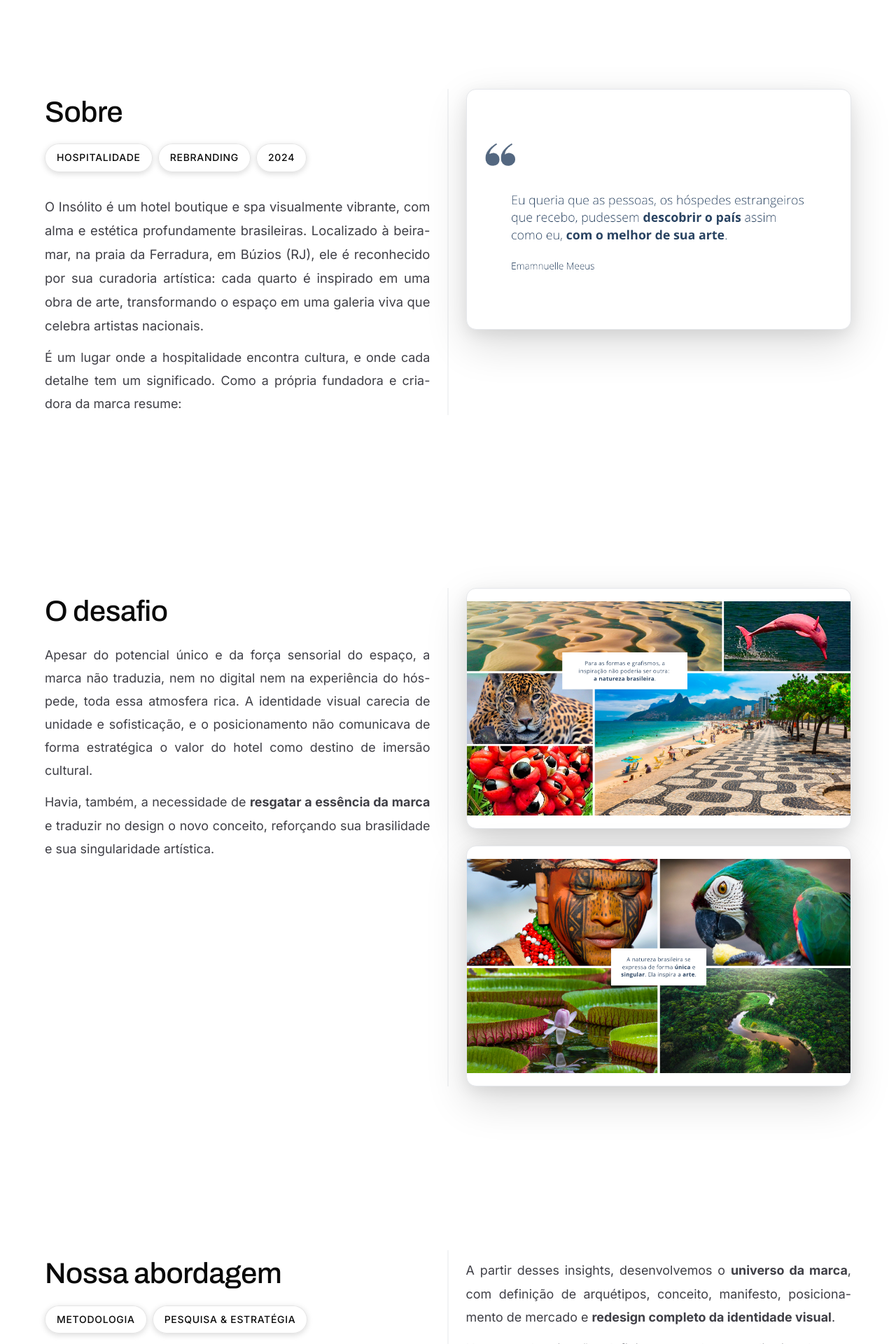
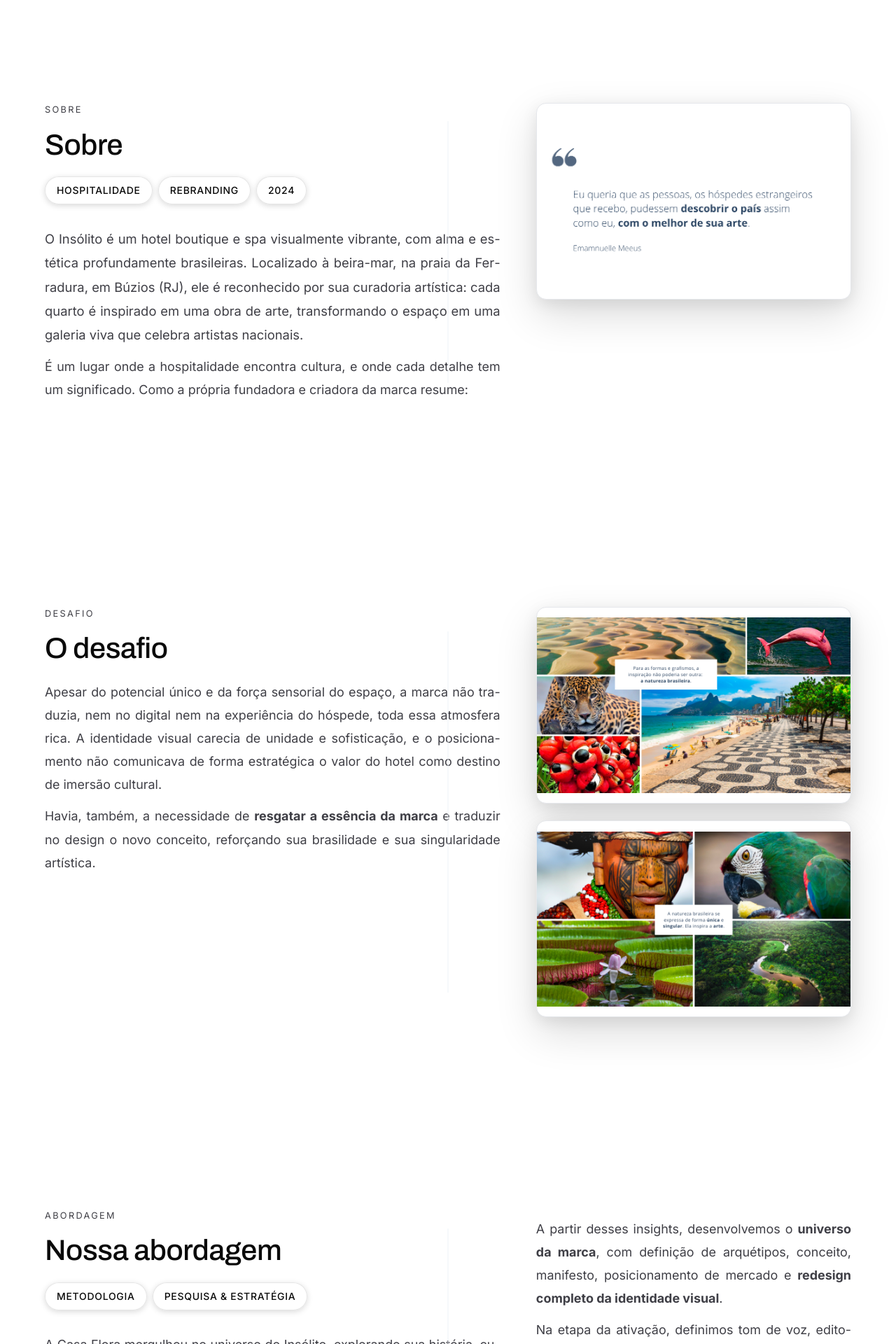
Before and after one commit to osanaizera/casa-flora-site, a Next.js app: page /cases/insolito in a window 1280 px wide. Shown: the part 1640-3560 px from the top of the page at 70% size. Built offline with nearby package versions, Linux system fonts and the light colour scheme.

Commit message:
style(case/insolito): subtítulos caps (eyebrow) em Sobre/Desafio/Abordagem; grid 7/5 para dar mais espaço ao texto; linha divisória mais sutil e com recuo

```diff
--- a/src/app/cases/[slug]/page.tsx
+++ b/src/app/cases/[slug]/page.tsx
@@ -95,9 +95,10 @@ export default async function CaseDetail({ params }: { params: Promise<RoutePara
         {/* Sobre */}
         <section id="sobre" className="case-screen case-screen--spacious case-screen--compact">
           <div className="case-screen__container">
-            <div className="case-grid case-grid--divided">
+            <div className="case-grid case-grid--divided case-grid--left7">
               <div className="case-grid__left">
                 <div className="case-screen__content">
+                  <div className="case-eyebrow">SOBRE</div>
                   <h2 className="case-screen__title">Sobre</h2>
                   <div className="case-screen__badges">
                     {item.category && (<div className="services-modern__glass-badge">{item.category}</div>)}
@@ -120,9 +121,10 @@ export default async function CaseDetail({ params }: { params: Promise<RoutePara
         {/* Desafio */}
         <section id="desafio" className="case-screen case-screen--spacious case-screen--compact">
           <div className="case-screen__container">
-            <div className="case-grid case-grid--divided">
+            <div className="case-grid case-grid--divided case-grid--left7">
               <div className="case-grid__left">
                 <div className="case-screen__content">
+                  <div className="case-eyebrow">DESAFIO</div>
                   <h2 className="case-screen__title">O desafio</h2>
                   <p className="case-screen__body">Apesar do potencial único e da força sensorial do espaço, a marca não traduzia, nem no digital nem na experiência do hóspede, toda essa atmosfera rica. A identidade visual carecia de unidade e sofisticação, e o posicionamento não comunicava de forma estratégica o valor do hotel como destino de imersão cultural.</p>
                   <p className="case-screen__body">Havia, também, a necessidade de <strong>resgatar a essência da marca</strong> e traduzir no design o novo conceito, reforçando sua brasilidade e sua singularidade artística.</p>
@@ -147,9 +149,10 @@ export default async function CaseDetail({ params }: { params: Promise<RoutePara
         {/* Abordagem */}
         <section id="abordagem" className="case-screen case-screen--spacious case-screen--compact">
           <div className="case-screen__container">
-            <div className="case-grid case-grid--divided">
+            <div className="case-grid case-grid--divided case-grid--left7">
               <div className="case-grid__left">
                 <div className="case-screen__content">
+                  <div className="case-eyebrow">ABORDAGEM</div>
                   <h2 className="case-screen__title">Nossa abordagem</h2>
                   <div className="case-screen__badges">
                     <div className="services-modern__glass-badge">Metodologia</div>
--- a/src/app/globals.css
+++ b/src/app/globals.css
@@ -1719,13 +1719,21 @@ body {
 .case-grid--divided::before {
   content: '';
   position: absolute;
-  top: 0;
-  bottom: 0;
+  top: 6%;
+  bottom: 6%;
   left: 50%;
   width: 1px;
-  background: #E5E7EB;
+  background: #EEF2F7; /* mais sutil */
   transform: translateX(-0.5px);
   pointer-events: none;
+}
+
+/* Variante 7/5 para dar mais espaço ao texto */
+.case-grid--left7 .case-grid__left { grid-column: 1 / span 7; }
+.case-grid--left7 .case-grid__right { grid-column: 8 / span 5; }
+@media (max-width: 1024px) {
+  .case-grid--left7 .case-grid__left,
+  .case-grid--left7 .case-grid__right { grid-column: 1 / -1; }
 }
 .case-grid__right--bottom { align-self: end; }
 .case-grid__right--center { align-self: center; }
```
